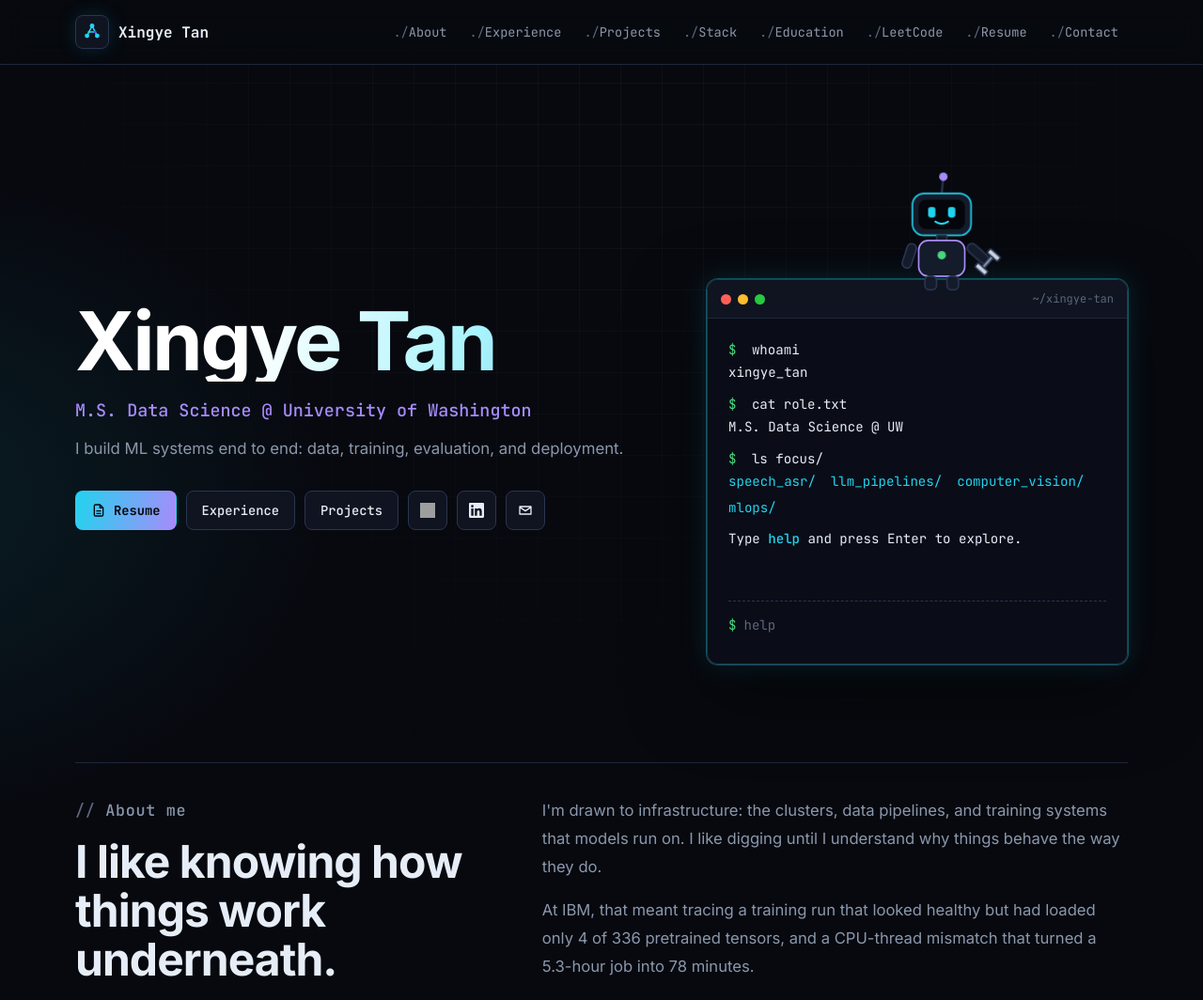
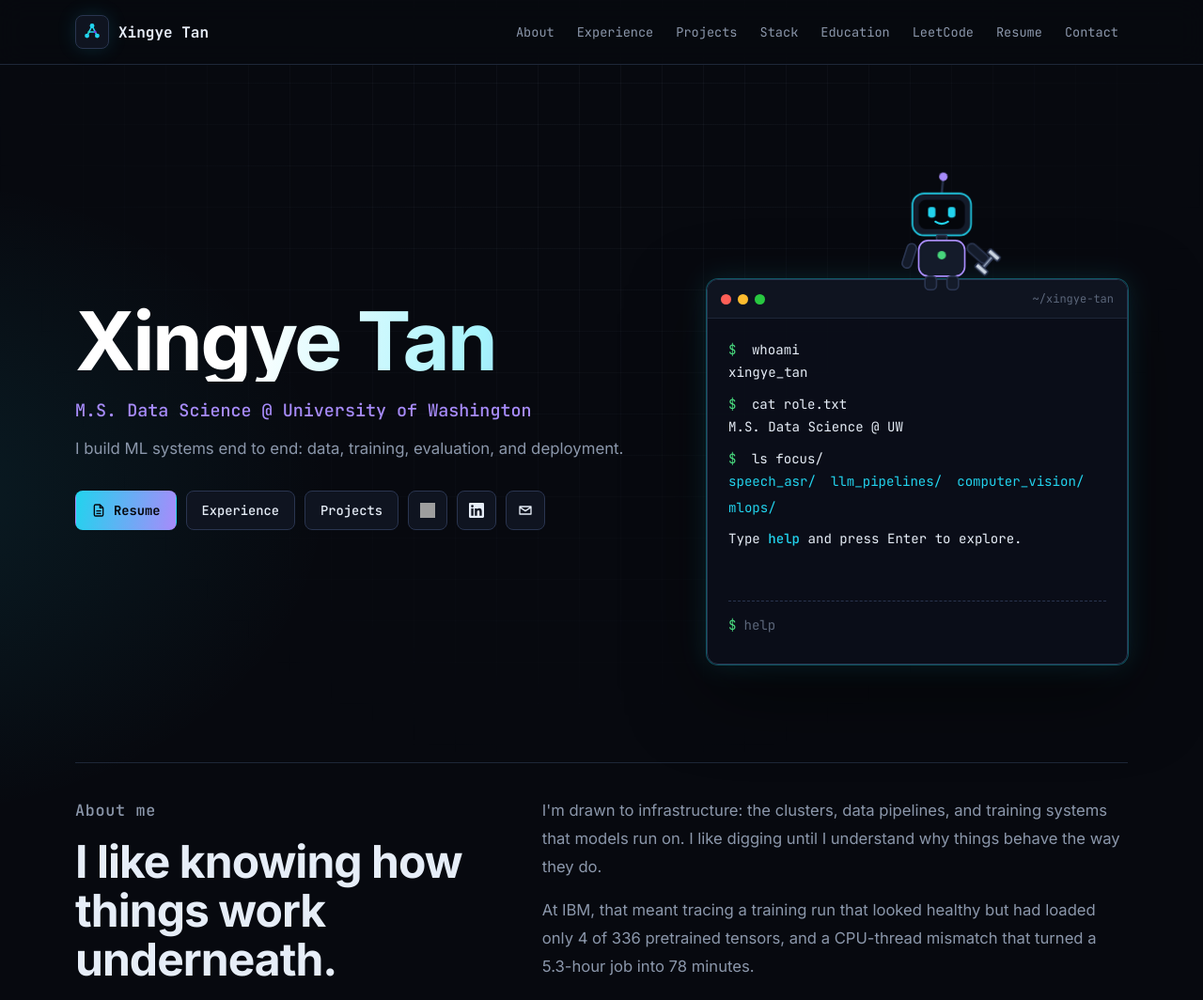
Before and after one commit to AidenTan-DS/aiden-tan-portfolio, a plain HTML site: page index.html in a window 1280 px wide. Shown: the top 1064 px of the page at 94% size. Drawn offline with Linux system fonts and the light colour scheme; no server answers; grey boxes are pictures that could not be loaded.

Commit message:
Remove ./ and // prefixes from nav and section labels
Co-Authored-By: Claude Opus 5.5 <noreply@anthropic.com>

```diff
--- a/style.css
+++ b/style.css
@@ -133,11 +133,6 @@ summary:focus-visible {
   transition: color 150ms ease, background 150ms ease;
 }
 
-.nav-links a::before {
-  content: "./";
-  color: var(--dim);
-}
-
 .nav-links a:hover {
   color: var(--cyan);
   background: rgba(34, 211, 238, 0.08);
@@ -174,11 +169,6 @@ summary:focus-visible {
   font-size: 0.78rem;
   font-weight: 500;
   letter-spacing: 0.04em;
-}
-
-.eyebrow::before {
-  content: "// ";
-  color: var(--dim);
 }
 
 h1,
```
